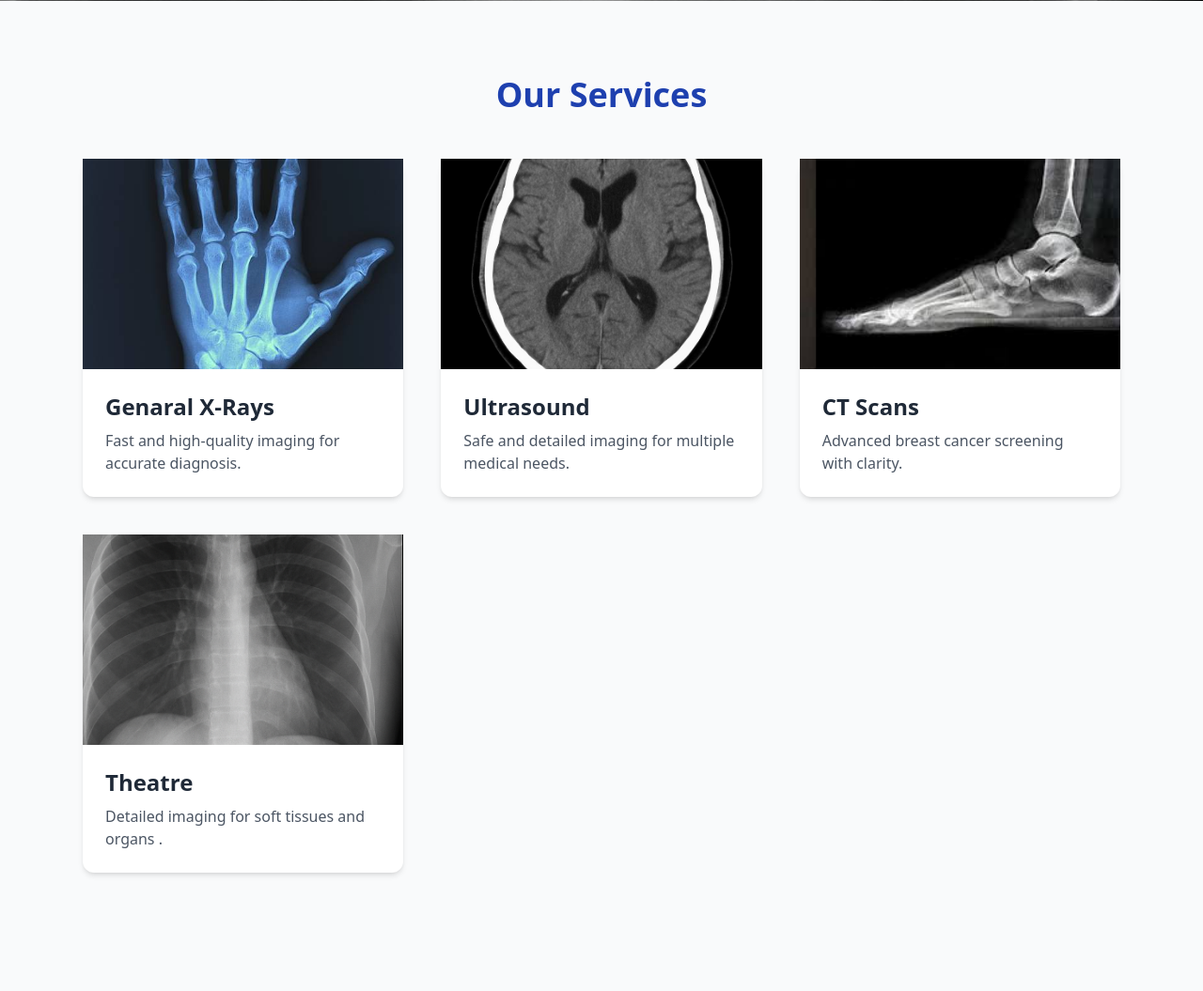
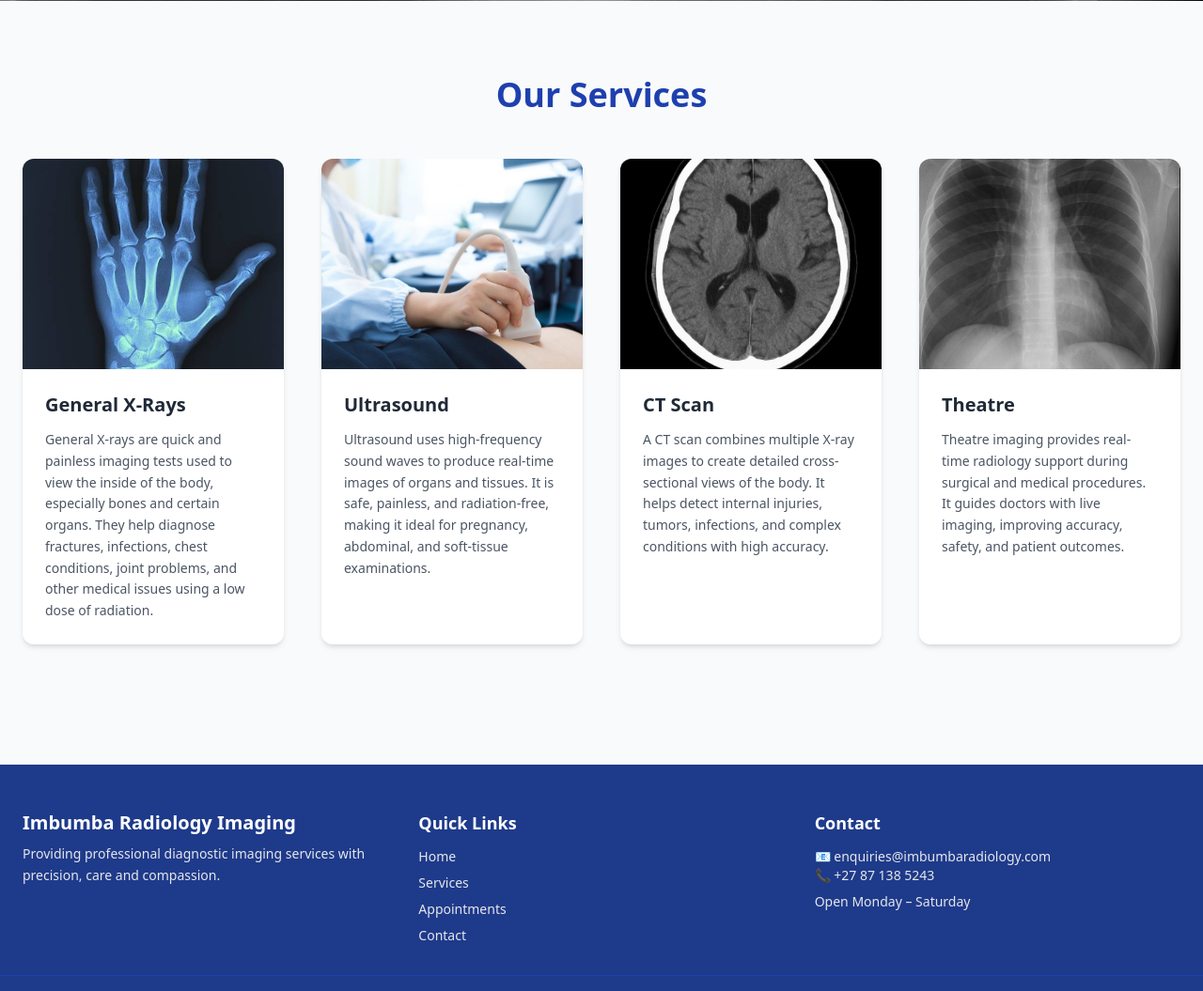
Before and after one commit to Juliee23/Imbumba_Radiology, a Django app: page /services/ in a window 1280 px wide. Shown: the part 639-1694 px from the top of the page at 94% size. Run offline with Django 5.2, Linux system fonts and the light colour scheme; some libraries are stand-ins or nearby versions.

Commit message:
Edited index and service page

```diff
--- a/imbumba/home/templates/home/index.html
+++ b/imbumba/home/templates/home/index.html
@@ -77,7 +77,7 @@
 
             <!-- Vision -->
             <div class="bg-white rounded-xl shadow-md p-8">
-                <h3 class="text-2xl font-semibold text-blue-700 mb-4">Our Vision</h3>
+                <h3 class="text-2xl font-semibold text-blue-700 mb-4">Imbumba's Vision</h3>
                 <p class="text-gray-600 leading-relaxed">
                     To be the leading radiology center in the region, providing reliable
                     diagnostic imaging through innovation, excellence, and patient
--- a/imbumba/home/templates/home/services.html
+++ b/imbumba/home/templates/home/services.html
@@ -1,6 +1,5 @@
 {% extends 'home/base.html' %}
 {% load static %}
-
 
 {% block title %}Imbumba Radiology | Services{% endblock %}
 
@@ -20,57 +19,72 @@
     </div>
 </section>
 
-<!-- Services with Images -->
+<!-- Services Section -->
 <section class="py-20 bg-gray-50">
-    <h2 class="text-4xl font-bold text-center text-blue-800 mb-12">Our Services</h2>
+    <h2 class="text-4xl font-bold text-center text-blue-800 mb-12">
+        Our Services
+    </h2>
 
-    <div class="max-w-6xl mx-auto grid grid-cols-1 md:grid-cols-3 gap-10 px-6">
+    <div class="max-w-7xl mx-auto px-6
+                grid grid-cols-1 md:grid-cols-2 lg:grid-cols-4 gap-10">
 
-        <!-- Card 1 -->
-
-        <div class="bg-white rounded-xl shadow-md hover:shadow-xl transition">
+        <!-- General X-Rays -->
+        <div class="bg-white rounded-xl shadow-md hover:shadow-xl transition overflow-hidden">
             <img src="{% static 'home/images/hand.jpg' %}"
-                 class="h-56 w-full object-cover" />
+                 class="h-56 w-full object-cover" alt="General X-Rays">
             <div class="p-6">
-                <h3 class="text-2xl font-semibold mb-2">Genaral X-Rays</h3>
-                <p class="text-gray-600">Fast and high-quality imaging for accurate diagnosis.</p>
+                <h3 class="text-xl font-semibold mb-3">General X-Rays</h3>
+                <p class="text-gray-600 text-sm leading-relaxed">
+                    General X-rays are quick and painless imaging tests used to view the inside of the body,
+                    especially bones and certain organs. They help diagnose fractures, infections, chest
+                    conditions, joint problems, and other medical issues using a low dose of radiation.
+                </p>
             </div>
         </div>
 
-        <!-- Card 2 -->
-
-        <div class="bg-white rounded-xl shadow-md hover:shadow-xl transition">
-            <img src="{% static 'home/images/brain.jpg' %}"
-                 class="h-56 w-full object-cover" />
+        <!-- Ultrasound -->
+        <div class="bg-white rounded-xl shadow-md hover:shadow-xl transition overflow-hidden">
+            <img src="{% static 'home/images/ultrasound.jpg' %}"
+                 class="h-56 w-full object-cover" alt="Ultrasound">
             <div class="p-6">
-                <h3 class="text-2xl font-semibold mb-2">Ultrasound</h3>
-                <p class="text-gray-600">Safe and detailed imaging for multiple medical needs.</p>
+                <h3 class="text-xl font-semibold mb-3">Ultrasound</h3>
+                <p class="text-gray-600 text-sm leading-relaxed">
+                    Ultrasound uses high-frequency sound waves to produce real-time images of organs and
+                    tissues. It is safe, painless, and radiation-free, making it ideal for pregnancy,
+                    abdominal, and soft-tissue examinations.
+                </p>
             </div>
         </div>
 
-        <!-- Card 3 -->
-
-        <div class="bg-white rounded-xl shadow-md hover:shadow-xl transition">
-            <img src="{% static 'home/images/ankle.jpg' %}"
-                 class="h-56 w-full object-cover" />
+        <!-- CT Scan -->
+        <div class="bg-white rounded-xl shadow-md hover:shadow-xl transition overflow-hidden">
+            <img src="{% static 'home/images/brain.jpg' %}"
+                 class="h-56 w-full object-cover" alt="CT Scan">
             <div class="p-6">
-                <h3 class="text-2xl font-semibold mb-2">CT Scans</h3>
-                <p class="text-gray-600">Advanced breast cancer screening with clarity.</p>
+                <h3 class="text-xl font-semibold mb-3">CT Scan</h3>
+                <p class="text-gray-600 text-sm leading-relaxed">
+                    A CT scan combines multiple X-ray images to create detailed cross-sectional views of
+                    the body. It helps detect internal injuries, tumors, infections, and complex conditions
+                    with high accuracy.
+                </p>
             </div>
         </div>
 
-        <!-- Card 4 -->
-
-        <div class="bg-white rounded-xl shadow-md hover:shadow-xl transition">
+        <!-- Theatre -->
+        <div class="bg-white rounded-xl shadow-md hover:shadow-xl transition overflow-hidden">
             <img src="{% static 'home/images/chest.jpg' %}"
-                 class="h-56 w-full object-cover" />
+                 class="h-56 w-full object-cover" alt="Theatre Imaging">
             <div class="p-6">
-                <h3 class="text-2xl font-semibold mb-2">Theatre</h3>
-                <p class="text-gray-600">Detailed imaging for soft tissues and organs .</p>
+                <h3 class="text-xl font-semibold mb-3">Theatre</h3>
+                <p class="text-gray-600 text-sm leading-relaxed">
+                    Theatre imaging provides real-time radiology support during surgical and medical
+                    procedures. It guides doctors with live imaging, improving accuracy, safety, and
+                    patient outcomes.
+                </p>
             </div>
+        </div>
 
     </div>
 </section>
 
-
 {% endblock %}
```
